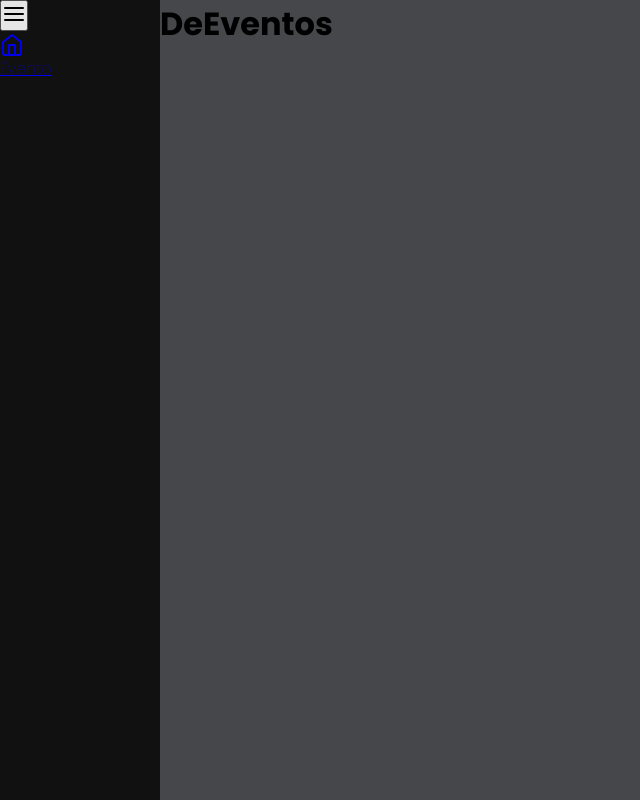
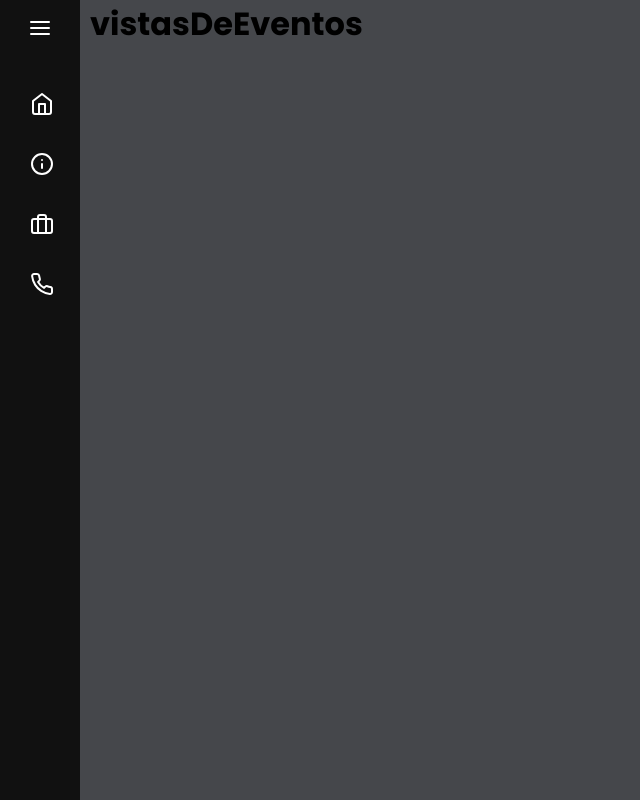
Before and after one commit to KarinaRedondo/eventos-frontend, a React (Vite) app: page /eventos in a window 1280 px wide. Shown: the whole page, without its empty margins (0-640 px from the left). Built offline with nearby package versions, Linux system fonts and the light colour scheme.

Commit message:
added sibebar on layout

```diff
--- a/src/Componentes/Layout/Layout.module.css
+++ b/src/Componentes/Layout/Layout.module.css
@@ -4,9 +4,10 @@
 }
 .contenidoVistas {
   flex-grow: 1;
-  padding-left: 6rem;
-  transition: margin-left 0.3s ease;
+  margin-left: 9rem;
+  transition: margin 0.5s ease;
 }
 .contenidoVistasAbierto {
-  margin-left: 16rem;
+  margin-left: 22rem;
+  transition: margin 0.5s ease;
 }
--- a/src/Componentes/Layout/index.tsx
+++ b/src/Componentes/Layout/index.tsx
@@ -12,11 +12,11 @@ const Layout = ({ children }: Props) => {
   };
   return (
     <div className={styles.layout}>
-      <Sidebar abrirSidebar={true} altenarSidebar={verSidebar} />
+      <Sidebar estaAbierto={open} alternarBarraLateral={verSidebar} />
       <div
-        className={`${styles.contenidoVistas}${
-          open ? styles.contenidoVistasAbierto : ""
-        }`}
+        className={
+          open ? styles.contenidoVistasAbierto : styles.contenidoVistas
+        }
       >
         {children}
       </div>
--- a/src/Componentes/Sidebar/Sidebar.module.css
+++ b/src/Componentes/Sidebar/Sidebar.module.css
@@ -1,4 +1,4 @@
-.sidebar {
+.barraLateral {
   height: 100vh;
   position: fixed;
   top: 0;
@@ -7,19 +7,82 @@
   overflow-x: hidden;
   transition: width 0.3s ease;
 }
-.sidebarAbierto {
-  width: 16rem;
+
+.barraLateralAbierta {
+  width: 20rem;
 }
-.sidebarCerrado {
-  width: 6rem;
+
+.barraLateralCerrada {
+  width: 8rem;
 }
-.icono{
-    min-width: 2.4rem;
-    width: 2.4rem;
-    height: 2.4rem;
-    display: flex;
-    justify-content: center;
-    align-items: center;
-    margin-right: 1rem;
-    transition: margin 0.3s ease;
+
+.barraLateralCerrada .texto {
+  opacity: 0;
+  width: 0;
+  overflow: hidden;
 }
+
+.encabezadoBarraLateral {
+  display: flex;
+  justify-content: right;
+  align-items: center;
+  padding: 0.6rem;
+  font-size: 1.2rem;
+}
+
+.encabezadoBarraLateral button {
+  padding: 1rem;
+  background-color: transparent;
+  border: none;
+  color: #fff;
+  width: 100%;
+  cursor: pointer;
+}
+
+.contenedor_enlaces {
+  display: flex;
+  flex-direction: column;
+  gap: 1rem;
+  justify-content: center;
+  padding: 2rem;
+}
+
+.icono {
+  min-width: 24px;
+  width: 24px;
+  height: 24px;
+  display: flex;
+  justify-content: center;
+  align-items: center;
+  margin-right: 10px;
+  transition: margin 0.3s ease;
+  color: #fff;
+}
+
+.texto {
+  opacity: 1;
+  transition: opacity 0.3s ease;
+  color: #fff;
+  font-size: 2rem;
+  font-weight: 600;
+}
+
+.sidebarClosed .icono {
+  margin-right: 0;
+}
+
+.enlace {
+  text-decoration: none;
+  font-size: 1.2rem;
+  color: #818181;
+  display: flex;
+  gap: 1rem;
+  align-items: center;
+  transition: 0.3s;
+  white-space: nowrap;
+  padding: 1rem;
+}
+
+.enlace:hover {
+  color: #f1f1f1;
+}
--- a/src/Componentes/Sidebar/index.tsx
+++ b/src/Componentes/Sidebar/index.tsx
@@ -1,28 +1,67 @@
-import styles from "./Sidebar.module.css";
-import { Menu, Home } from "react-feather";
 import { Link } from "react-router-dom";
-interface Props {
-  abrirSidebar: boolean;
-  altenarSidebar: () => void;
+import { Home, Info, Briefcase, Phone } from "react-feather";
+import estilos from "./Sidebar.module.css";
+import { Menu, Minimize } from "react-feather";
+
+interface PropsBarraLateral {
+  estaAbierto: boolean;
+  alternarBarraLateral: () => void;
 }
-const Sidebar = ({ abrirSidebar, altenarSidebar }: Props) => {
+
+const Sidebar = ({ estaAbierto, alternarBarraLateral }: PropsBarraLateral) => {
   return (
     <div
-      className={`${styles.sidebar} ${
-        abrirSidebar ? styles.sidebarAbierto : styles.sidebarCerrado
+      className={`${estilos.barraLateral} ${
+        estaAbierto ? estilos.barraLateralAbierta : estilos.barraLateralCerrada
       }`}
     >
-      <div className={styles.headerSidebar}>
-        <button onClick={altenarSidebar}>
-          <Menu></Menu>
+      <div className={estilos.encabezadoBarraLateral}>
+        <button onClick={alternarBarraLateral}>
+          {estaAbierto ? <Minimize /> : <Menu />}
         </button>
       </div>
-      <Link to={"/eventos"}>
-        <span className={styles.icono}>
-          <Home />
-        </span>
-        <span className={styles.nombreVista}>Evento</span>
-      </Link>
+
+      <div className={estilos.contenedor_enlaces}>
+        <Link to="/" className={estilos.enlace} onClick={alternarBarraLateral}>
+          <span className={estilos.icono}>
+            <Home size={24} />
+          </span>
+          <span className={estilos.texto}>Home</span>
+        </Link>
+
+        <Link
+          to="/about"
+          className={estilos.enlace}
+          onClick={alternarBarraLateral}
+        >
+          <span className={estilos.icono}>
+            <Info size={24} />
+          </span>
+          <span className={estilos.texto}>About</span>
+        </Link>
+
+        <Link
+          to="/services"
+          className={estilos.enlace}
+          onClick={alternarBarraLateral}
+        >
+          <span className={estilos.icono}>
+            <Briefcase size={24} />
+          </span>
+          <span className={estilos.texto}>Services</span>
+        </Link>
+
+        <Link
+          to="/contact"
+          className={estilos.enlace}
+          onClick={alternarBarraLateral}
+        >
+          <span className={estilos.icono}>
+            <Phone size={24} />
+          </span>
+          <span className={estilos.texto}>Contact</span>
+        </Link>
+      </div>
     </div>
   );
 };
--- a/src/servicios/login/index.ts
+++ b/src/servicios/login/index.ts
@@ -1,10 +1,6 @@
 import { urlApi } from "../../api";
 
-export const iniciarSesionApi = async (login: {
-  correo: string;
-  contraseña: string;
-}) => {
-  const { data } = await urlApi.post("/iniciar-sesion", login);
-  localStorage.setItem("Usuario", JSON.stringify(data));
+export const iniciarSesionApi = async (correo: string, contraseña: string) => {
+  const { data } = await urlApi.post("/iniciar-sesion", { correo, contraseña });
   return data;
 };
--- a/src/vistas/iniciar-sesion/index.tsx
+++ b/src/vistas/iniciar-sesion/index.tsx
@@ -2,21 +2,15 @@ import { useState } from "react";
 import style from "./IniciarSesion.module.css";
 import { BotonComponente } from "../../Componentes/ui/boton";
 import { iniciarSesionApi } from "../../servicios/login";
-import { useNavigate } from "react-router-dom";
 
 const IniciarSesion = () => {
-  const redireccion = useNavigate();
   const [correo, setCorreo] = useState("");
   const [contraseña, setContraseña] = useState("");
-  const loginPeticion = async () => {
-    const data = await iniciarSesionApi({
-      correo,
-      contraseña,
-    });
-    if (data) {
-      redireccion("/eventos");
-    }
+
+  const loginPeticion = () => {
+    iniciarSesionApi(correo, contraseña);
   };
+
   return (
     <div className={style.contenedor_iniciar_sesion}>
       <div className={style.contenedor_izquierdo}>
@@ -36,6 +30,7 @@ const IniciarSesion = () => {
             value={contraseña}
             onChange={(e) => setContraseña(e.target.value)}
           />
+          <input type="text" />
           <BotonComponente label="Inicia sesion" onClick={loginPeticion} />
         </div>
       </div>
```
